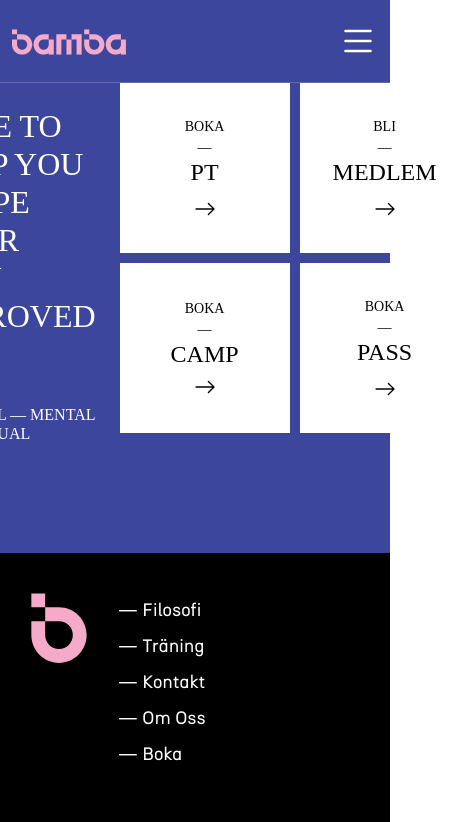
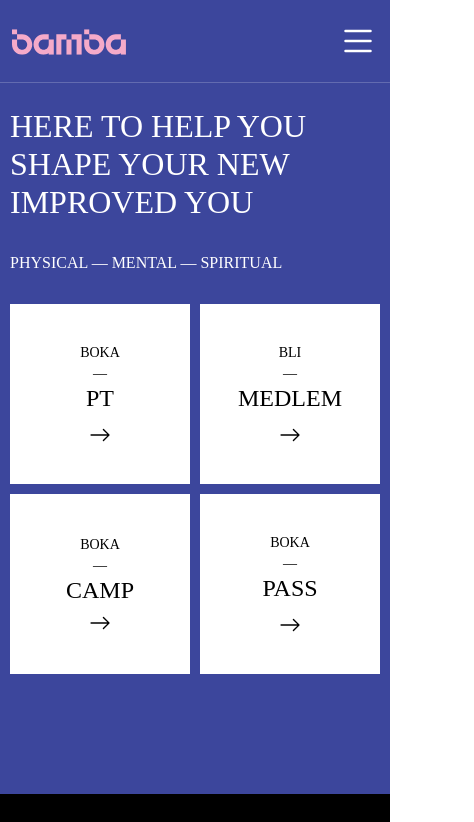
Before and after one commit to willrossler/bambaBooking, a React (Create React App) app: page /booking in a window 390 px wide. Shown: the top 822 px of the page, 474 px wide, since content can reach past the window. Built offline with nearby package versions, Linux system fonts and the light colour scheme; a web font is replaced by a local one.

Commit message:
not sure what i did

```diff
--- a/src/componentStyles/cardStyles.css
+++ b/src/componentStyles/cardStyles.css
@@ -6,9 +6,14 @@
   font-weight: 500;
 }
 
+.bookingCard {
+  background-color: #fff;
+  transition: background-color 300ms ease-in-out;
+}
+
 .bookingCard:hover {
   background-color: #f5aac9;
-  transition: background-color 200ms ease;
+  transition: background-color 300ms ease-in-out;
   cursor: pointer;
 }
 .mobileHr {
@@ -188,6 +193,47 @@
   }
 }
 
+@media screen and (max-width: 480px) {
+  .bookingCard {
+    height: 222px;
+    width: 222px;
+    border: none;
+    border-radius: 0;
+  }
+  .bookingCard p {
+    font-size: 14px;
+    margin-bottom: 0;
+  }
+
+  .bookingCard h5 {
+    font-size: 24px;
+  }
+
+  .arrowCard {
+    height: 22px;
+  }
+}
+@media screen and (max-width: 450px) {
+  .bookingCard {
+    height: 200px;
+    width: 200px;
+    border: none;
+    border-radius: 0;
+  }
+  .bookingCard p {
+    font-size: 14px;
+    margin-bottom: 0;
+  }
+
+  .bookingCard h5 {
+    font-size: 24px;
+  }
+
+  .arrowCard {
+    height: 22px;
+  }
+}
+
 @media screen and (max-width: 430px) {
   .bookingCard {
     height: 195px;
@@ -230,10 +276,52 @@
   }
 }
 
+@media screen and (max-width: 420px) {
+  .bookingCard {
+    height: 195px;
+    width: 195px;
+    border: none;
+    border-radius: 0;
+  }
+  .bookingCard p {
+    font-size: 14px;
+    margin-bottom: 0;
+  }
+
+  .bookingCard h5 {
+    font-size: 24px;
+  }
+
+  .arrowCard {
+    height: 22px;
+  }
+}
+
+@media screen and (max-width: 400px) {
+  .bookingCard {
+    height: 180px;
+    width: 180px;
+    border: none;
+    border-radius: 0;
+  }
+  .bookingCard p {
+    font-size: 14px;
+    margin-bottom: 0;
+  }
+
+  .bookingCard h5 {
+    font-size: 24px;
+  }
+
+  .arrowCard {
+    height: 22px;
+  }
+}
+
 @media screen and (max-width: 390px) {
   .bookingCard {
-    height: 170px;
-    width: 170px;
+    height: 180px;
+    width: 180px;
     border: none;
     border-radius: 0;
   }
--- a/src/componentStyles/header.css
+++ b/src/componentStyles/header.css
@@ -55,9 +55,14 @@
   padding-bottom: 24px;
 }
 
+#hoverLink {
+  color: #fff;
+  transition: all 0.2s ease-in-out;
+}
+
 #hoverLink:hover {
-  color: #f5aac9 !important;
-  transition: all 0.2s ease-in-out !important;
+  color: #f5aac9;
+  transition: all 0.2s ease-in-out;
 }
 
 #bookingBtn {
--- a/src/screenStyles/landingScreen.css
+++ b/src/screenStyles/landingScreen.css
@@ -1,28 +1,3 @@
-.logo-container::before {
-  content: "";
-  position: absolute;
-  top: 0;
-  left: 0;
-  background-image: url("../assets/logos/bLogo.svg");
-  background-size: contain;
-  background-position: left top;
-  opacity: 0.2;
-  width: 20%;
-  height: 20%;
-}
-
-.logo-container::after {
-  content: "";
-  position: absolute;
-  bottom: 0;
-  right: 0;
-  background-image: url("../assets/logos/bLogo.svg");
-  background-size: contain;
-  background-position: right bottom;
-  opacity: 0.2;
-  width: 20%;
-  height: 20%;
-}
 .grid-container {
   display: grid;
   grid-template-columns: repeat(2, 1fr);
@@ -80,9 +55,6 @@
   transform: rotate(180deg);
 }
 
-.bLogoBG {
-  display: none;
-}
 .textTwo {
   color: #fff;
   font-size: 32px;
--- a/src/screens/HomeScreen.js
+++ b/src/screens/HomeScreen.js
@@ -127,7 +127,7 @@ const HomeScreen = () => {
 
       <div className="mobileView container">
         <h1
-          style={{ paddingTop: "1em", fontWeight: "400" }}
+          style={{ paddingTop: "40px", fontWeight: "400" }}
           className="text-start homeTitle"
         >
           GYMMET FÖR <br />
--- a/src/screens/LandingScreen.js
+++ b/src/screens/LandingScreen.js
@@ -15,7 +15,8 @@ const LandingScreen = () => {
     <>
       <hr className="mobileView" style={{ margin: "0" }} />
       <section className="container d-flex justify-content-center ">
-        <div className="container ">
+        <div className="-">
+          <div className=" ">
             <div className="textOne h2 py-4 " style={{}}>
               HERE TO HELP YOU SHAPE <br className="break" /> YOUR NEW IMPROVED
               YOU
@@ -25,7 +26,7 @@ const LandingScreen = () => {
             </div>
           </div>
 
-        <div class="grid-container container" style={{ marginBottom: "80px" }}>
+          <div class="grid-container " style={{ marginBottom: "80px" }}>
             <div class="grid-item">
               <BookingMembership />
             </div>
@@ -39,6 +40,7 @@ const LandingScreen = () => {
               <BookingCamp />
             </div>
           </div>
+        </div>
       </section>
     </>
   );
--- a/src/screens/detailscreens/DetailsScreen3.js
+++ b/src/screens/detailscreens/DetailsScreen3.js
@@ -77,16 +77,7 @@ const DetailsScreen3 = () => {
         setSrc(PTpic);
         setTitle("PERSONLIG TRÄNING");
         break;
-      case "/boxing2":
-        setMobileSrc();
-        setSrc(martialPic);
-        setTitle("BOXNING 2");
-        break;
-      case "/boxing3":
-        setMobileSrc();
-        setSrc(martialPic);
-        setTitle("BOXNING 3");
-        break;
+
       default:
         setMobileSrc();
         setSrc("/path/to/default.jpg");
```
Lines whose indentation alone changed are shown as unchanged.
